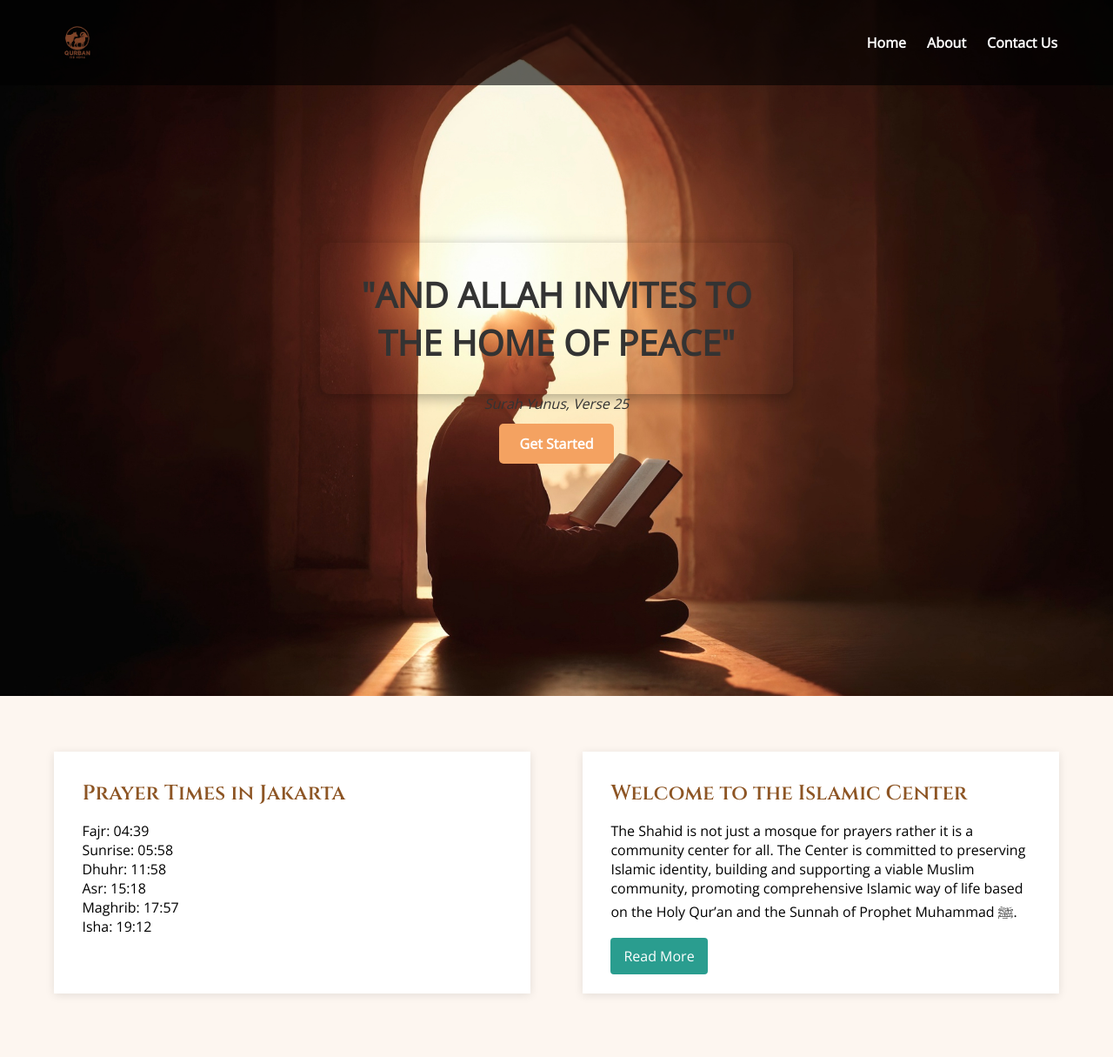
After one commit to Sultonol/PemrogramanWeb, a PHP site: page /app/Views/home.php in a window 1280 px wide; the page is wider, and only the part inside the window is pictured. The commit adds this page. Shown: the top 1215 px of that part at 87% size. Run offline with PHP 8.4, Linux system fonts and the light colour scheme.

Commit message:
tampilan sebelum login

```diff
--- /dev/null
+++ b/app/Views/home.php
@@ -0,0 +1,227 @@
+<!DOCTYPE html>
+<html lang="en">
+
+<head>
+	<meta charset="UTF-8">
+	<meta name="viewport" content="width=device-width, initial-scale=1.0">
+	<title>Shah Islamic Center</title>
+	<link href="https://fonts.googleapis.com/css2?family=Cinzel:wght@600&family=Open+Sans&display=swap" rel="stylesheet">
+	<style>
+		* {
+			margin: 0;
+			padding: 0;
+			box-sizing: border-box;
+			font-family: 'Open Sans', sans-serif;
+		}
+
+		body {
+			background-color: #fdf6f0;
+		}
+
+		header {
+			height: 100vh;
+			color: white;
+			position: relative;
+		}
+
+		header .bg-img {
+			position: absolute;
+			top: 0;
+			left: 0;
+			width: 100%;
+			height: 100%;
+			object-fit: cover;
+			z-index: -1;
+		}
+
+		nav {
+			display: flex;
+			justify-content: space-between;
+			align-items: center;
+			padding: 1.5rem 4rem;
+			background-color: rgba(0, 0, 0, 0.6);
+		}
+
+		nav img {
+			height: 50px;
+		}
+
+		nav ul {
+			display: flex;
+			gap: 1.5rem;
+			list-style: none;
+		}
+
+		nav ul li a {
+			text-decoration: none;
+			color: white;
+			font-weight: bold;
+		}
+
+		.hero-text {
+			position: absolute;
+			top: 50%;
+			left: 50%;
+			transform: translate(-50%, -50%);
+			text-align: center;
+			padding: 3rem;
+			border-radius: 20px;
+		}
+
+		.hero-text h1 {
+			color: #333;
+			padding: 2rem;
+			font-size: 2.5rem;
+			border-radius: 12px;
+			display: inline-block;
+			box-shadow: 0 4px 15px rgba(0, 0, 0, 0.3);
+			/* text-shadow: 1px 1px 4px rgba(0, 0, 0, 0.7); */
+		}
+
+		.hero-text p {
+			margin-bottom: 1.5rem;
+			font-style: italic;
+			color: #333;
+		}
+
+		.hero-text a {
+			background-color: #f4a261;
+			padding: 0.75rem 1.5rem;
+			color: white;
+			text-decoration: none;
+			font-weight: bold;
+			border-radius: 5px;
+		}
+
+		section {
+			padding: 4rem 2rem;
+			display: flex;
+			justify-content: space-around;
+			flex-wrap: wrap;
+		}
+
+		.prayer-times,
+		.welcome {
+			width: 45%;
+			background-color: white;
+			padding: 2rem;
+			box-shadow: 0 2px 10px rgba(0, 0, 0, 0.1);
+			margin-bottom: 2rem;
+		}
+
+		.prayer-times h2,
+		.welcome h2 {
+			font-family: 'Cinzel', serif;
+			color: #8d5524;
+			margin-bottom: 1rem;
+		}
+
+		.philosophy {
+			background-color: #fff;
+			text-align: center;
+			padding: 4rem 2rem;
+		}
+
+		.philosophy h2 {
+			font-family: 'Cinzel', serif;
+			font-size: 2rem;
+			margin-bottom: 2rem;
+		}
+
+		.philosophy .items {
+			display: flex;
+			justify-content: center;
+			flex-wrap: wrap;
+			gap: 2rem;
+		}
+
+		.philosophy .item {
+			width: 200px;
+		}
+
+		.philosophy .item h4 {
+			margin: 0.5rem 0;
+			font-size: 1.1rem;
+		}
+
+		footer {
+			text-align: center;
+			padding: 1rem;
+			background-color: #222;
+			color: white;
+		}
+	</style>
+</head>
+
+<body>
+
+	<header>
+		<img src="/img/people.jpg" alt="Background" class="bg-img">
+		<nav>
+			<img src="/img/logo.png" alt="Logo">
+			<ul>
+				<li><a href="">Home</a></li>
+				<li><a href="">About</a></li>
+				<li><a href="">Contact Us</a></li>
+			</ul>
+		</nav>
+		<div class="hero-text">
+			<h1>"AND ALLAH INVITES TO THE HOME OF PEACE"</h1>
+			<p>Surah Yunus, Verse 25</p>
+			<a href="index.php?page=login">Get Started</a>
+		</div>
+	</header>
+
+	<section>
+		<div class="prayer-times">
+			<h2>Prayer Times in Jakarta</h2>
+			<p>Fajr: 04:39</p>
+			<p>Sunrise: 05:58</p>
+			<p>Dhuhr: 11:58</p>
+			<p>Asr: 15:18</p>
+			<p>Maghrib: 17:57</p>
+			<p>Isha: 19:12</p>
+		</div>
+		<div class="welcome">
+			<h2>Welcome to the Islamic Center</h2>
+			<p>The Shahid is not just a mosque for prayers rather it is a community center for all. The Center is committed to preserving Islamic identity, building and supporting a viable Muslim community, promoting comprehensive Islamic way of life based on the Holy Qur’an and the Sunnah of Prophet Muhammad ﷺ.</p>
+			<br>
+			<a href="#" style="background-color:#2a9d8f; color:white; padding:10px 15px; text-decoration:none; border-radius:4px;">Read More</a>
+		</div>
+	</section>
+
+	<section class="philosophy">
+		<h2>Our Philosophy</h2>
+		<div class="items">
+			<div class="item">
+				<img src="https://img.icons8.com/ios-filled/50/book.png" alt="Knowledge" />
+				<h4>Knowledge</h4>
+				<p>A central aspect of Islam is learning and teaching.</p>
+			</div>
+			<div class="item">
+				<img src="https://img.icons8.com/ios-filled/50/moon-symbol.png" alt="Spirituality" />
+				<h4>Spirituality</h4>
+				<p>Islam has the way of our Messenger ﷺ.</p>
+			</div>
+			<div class="item">
+				<img src="https://img.icons8.com/ios-filled/50/groups.png" alt="Community" />
+				<h4>Community</h4>
+				<p>We grow together, we break fast together, Islam is community.</p>
+			</div>
+			<div class="item">
+				<img src="https://img.icons8.com/ios-filled/50/helping-hand.png" alt="Service" />
+				<h4>Service</h4>
+				<p>Helping others is core in the life of every Muslim.</p>
+			</div>
+		</div>
+		<br>
+		<a href="#" style="background-color:#f4a261; color:white; padding:10px 20px; text-decoration:none; border-radius:4px;">View More</a>
+	</section>
+
+	<footer>
+		&copy; 2025 Shah Islamic Center. All rights reserved.
+	</footer>
+
+</body>
+
+</html>
```
Also changed, not shown: Public/css/stylehome.css (added, +105 -0 lines), Public/index.php (+13 -12 lines), Public/img/Logo.png (added), Public/img/people.jpg (added).
